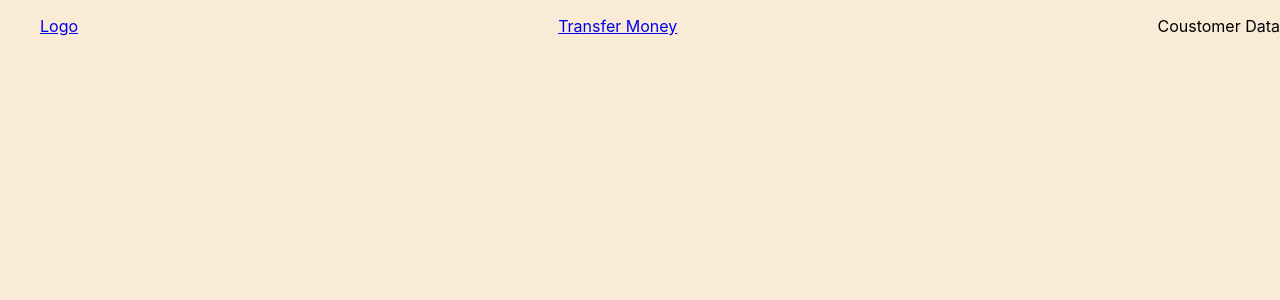
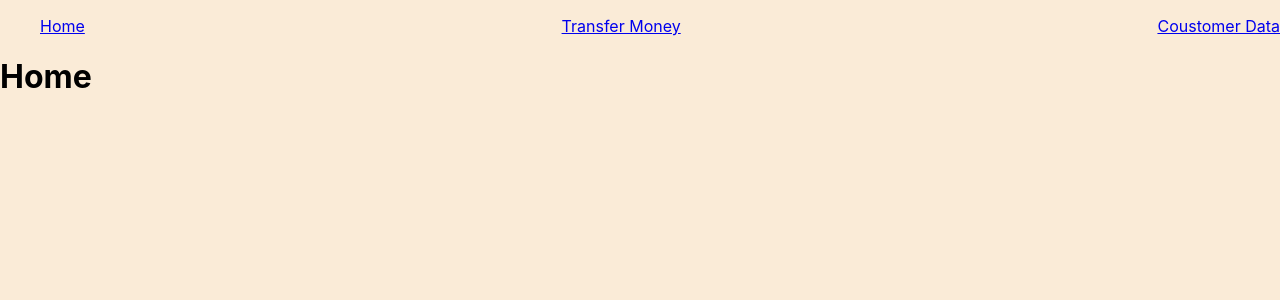
Before and after one commit to AagmanSuri/Banking-System, a React (Create React App) app: page / in a window 1280 px wide. Shown: the top 300 px of the page. Built offline with nearby package versions, Linux system fonts and the light colour scheme.

Commit message:
Route set

```diff
--- a/src/App.js
+++ b/src/App.js
@@ -2,6 +2,7 @@ import { useState } from "react";
 import Banking1 from "./components/Banking/Banking1";
 import Table from "./components/Table/Table";
 import Navbar from "./components/Navbar/Navbar";
+import Home from "./components/Home/Home";
 import { BrowserRouter as Router, Route, Switch } from "react-router-dom";
 function App() {
   const [balance, setBalance] = useState({
@@ -76,18 +77,16 @@ function App() {
     }
   };
   return (
-    <div style={{ textAlign: "center" }}>
-      <Router>
+    <Router>
+      <div className="App">
+        <Navbar />
         <Switch>
-          <Navbar />
-          <Route path="/" exact component={<Table balance={balance} />} />
-          <Route
-            path="/Banking"
-            component={<Banking1 handleForm={handleForm} balance={balance} />}
-          />
+          <Route path="/" exact component={Home}/>
+          <Route path="/Banking" component={props => < Banking1 handleForm={handleForm} />}/>
+          <Route path="/CoustomerData" component={props => <Table balance={balance} />}/>
         </Switch>
-      </Router>
-    </div>
+      </div>
+    </Router>
   );
 }
 
--- /dev/null
+++ b/src/components/Home/Home.js
@@ -0,0 +1,11 @@
+import React from 'react'
+
+function Home() {
+    return (
+        <div>
+            <h1>Home</h1>
+        </div>
+    )
+}
+
+export default Home
--- a/src/components/Navbar/Navbar.js
+++ b/src/components/Navbar/Navbar.js
@@ -5,13 +5,15 @@ const Navbar = () => {
   return (
     <div>
       <ul>
-        <Link to='/'>
-          <li>Logo</li>
+        <Link to="/">
+          <li>Home</li>
         </Link>
         <Link to="/Banking">
           <li>Transfer Money</li>
         </Link>
-        <li>Coustomer Data</li>
+        <Link to="/CoustomerData">
+          <li>Coustomer Data</li>
+        </Link>
       </ul>
     </div>
   );
```
